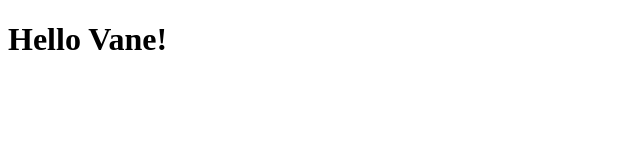
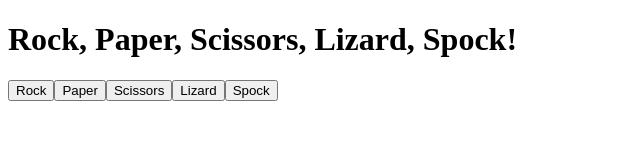
Before and after one commit to chrisdanan/RPSLS2, a plain HTML site: page Client/index.html in a window 1280 px wide. Shown: the whole page, without its empty margins (0-640 px from the left). Drawn offline with nearby package versions, Linux system fonts and the light colour scheme.

Commit message:
Add buttons to the html page that correspond to the five choices the player can make in the game (rock, paper, scissors, lizard, spock).

```diff
--- a/Client/Javascripts/client.js
+++ b/Client/Javascripts/client.js
@@ -13,7 +13,43 @@
 var main = function(){
 	"use strict";
 
-	console.log("Hello Vane!");
+	//console.log("Hello Vane!");
+
+	//Create variable names for the five buttons.
+	var $rock = $("<button>").text("Rock").addClass("rockBtn"),
+		$paper = $("<button>").text("Paper").addClass("paperBtn"),
+		$scissors = $("<button>").text("Scissors").addClass("scissorsBtn"),
+		$lizard = $("<button>").text("Lizard").addClass("lizardBtn"),
+		$spock = $("<button>").text("Spock").addClass("spockBtn");
+
+	//Append the five buttons to the html page.
+	$(".playerChoice").append($rock);
+	$(".playerChoice").append($paper);
+	$(".playerChoice").append($scissors);
+	$(".playerChoice").append($lizard);
+	$(".playerChoice").append($spock);
+
+	//Create button handlers for the five buttons.
+	$rock.on("click", function(){
+		console.log("rock button clicked");
+	});
+
+	$paper.on("click", function(){
+		console.log("paper button clicked");
+	});
+
+	$scissors.on("click", function(){
+		console.log("scissors button clicked");
+	});
+
+	$lizard.on("click", function(){
+		console.log("lizard button clicked");
+	});
+
+	$spock.on("click", function(){
+		console.log("spock button clicked");
+	});
+
 };
 
 $(document).ready(main);
--- a/Client/index.html
+++ b/Client/index.html
@@ -1,13 +1,17 @@
 <!DOCTYPE html>
 <html>
 	<head>
-		<title>Rock, Scissors, Paper, Lizard, Spock</title>
+		<title>Rock, Paper, Scissors, Lizard, Spock</title>
 		<meta charset="utf-8" />
 		<meta name="author" content="Sarah Lee, Chris Danan" />
 		<link rel="stylesheet" type="text/html" href="Stylesheets/style.css" />
 	</head>
 	<body>
-		<h1>Hello Vane!</h1>
+		<h1>Rock, Paper, Scissors, Lizard, Spock!</h1>
+		<div class="playerChoice">
+		</div>
+		<div class="result">
+		</div>
 		<script src="http://code.jquery.com/jquery-1.11.2.min.js"></script>
 		<script src="Javascripts/client.js"></script>
 	</body>
```
